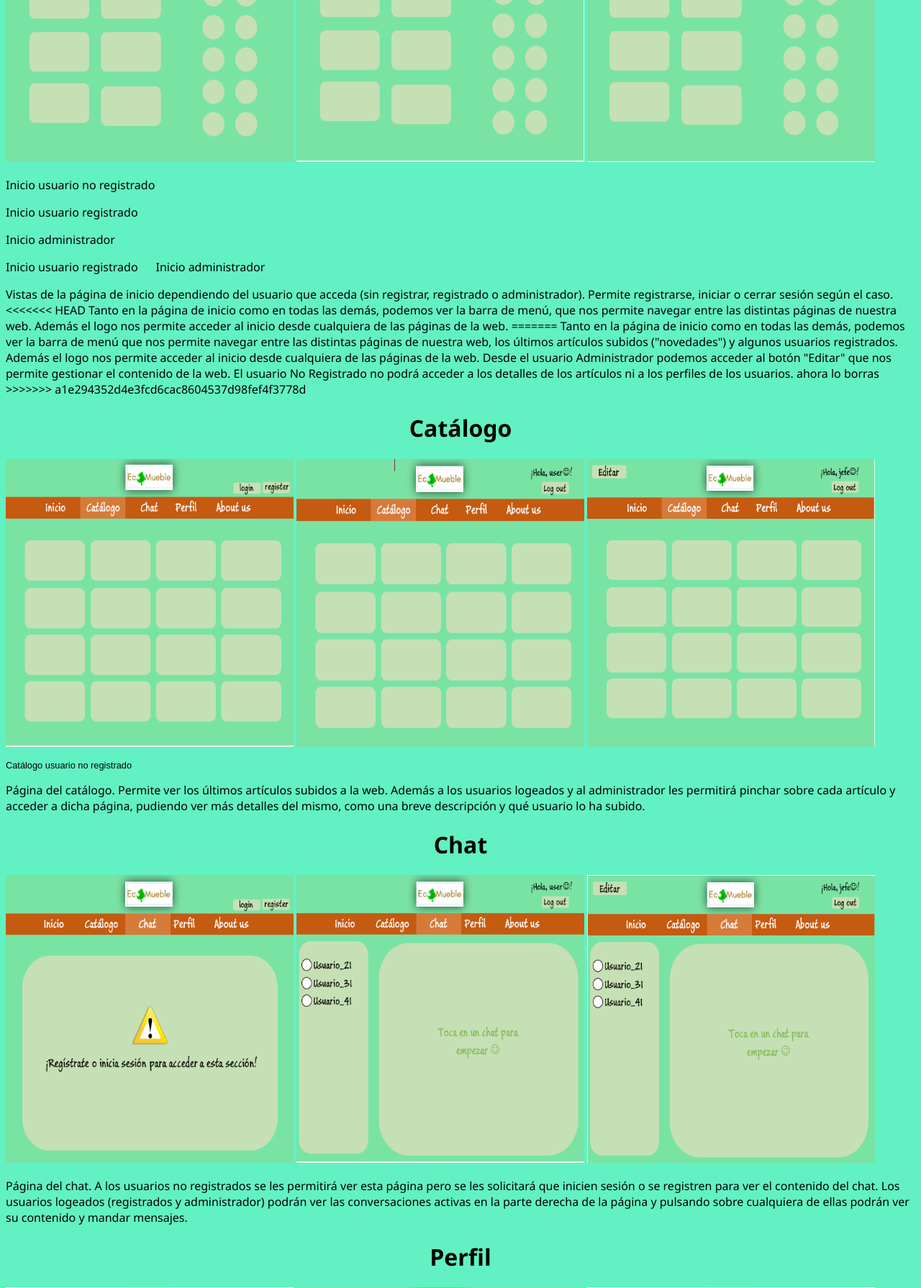
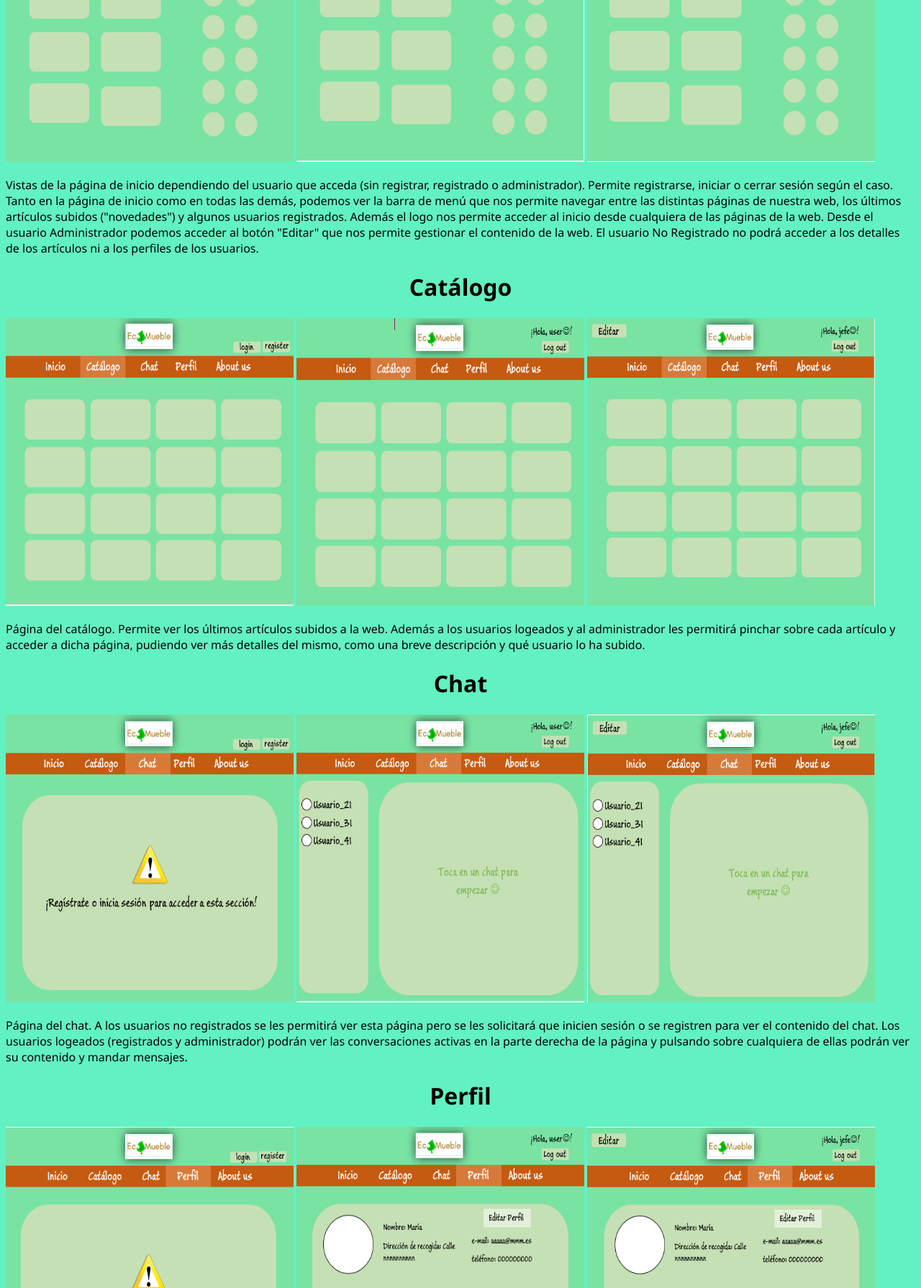
Before and after one commit to GuillermoOvejeroSanchez/ecomueble, a PHP site: page /bocetos.html in a window 1280 px wide. Shown: the part 375-2165 px from the top of the page at 72% size. Run offline with PHP 8.4, Linux system fonts and the light colour scheme.

Commit message:
noe haz pull

```diff
--- a/bocetos.css
+++ b/bocetos.css
@@ -52,8 +52,3 @@ nav li a:hover {
     width: 110px;
     height: 55px;
 }
-
-.pie_izq{
-    text-align: left;
-    font: 80% sans-serif;
-}
--- a/bocetos.html
+++ b/bocetos.html
@@ -30,33 +30,19 @@
         <img src="img/inicio.png" height= "400" width= "400" alt="Inicio usuario no registrado">
         <img src="img/reegistrado.png" height= "400" width= "400" alt="Inicio usuario registrado">
         <img src="img/admin.png" height= "400" width= "400" alt="Inicio administrador">
-        <p class="pie izq"> Inicio usuario no registrado </p>
-        <p class="pie centr">Inicio usuario registrado</p>
-        <p class="pie der">Inicio administrador</p>
-
-        Inicio usuario registrado &nbsp;&nbsp;&nbsp;&nbsp; Inicio administrador</p>
         <p class="desc">Vistas de la página de inicio dependiendo del usuario que acceda (sin registrar,
             registrado o administrador). Permite registrarse, iniciar o cerrar sesión según el caso.
-<<<<<<< HEAD
-            Tanto en la página de inicio como en todas las demás, podemos ver la barra de menú, que nos permite
-            navegar entre las distintas páginas de nuestra web. Además el logo nos permite acceder al inicio
-            desde cualquiera de las páginas de la web.
-=======
             Tanto en la página de inicio como en todas las demás, podemos ver la barra de menú que nos permite
             navegar entre las distintas páginas de nuestra web, los últimos artículos subidos ("novedades") y algunos usuarios registrados. Además el logo nos permite acceder al inicio
             desde cualquiera de las páginas de la web. Desde el usuario Administrador podemos acceder al botón "Editar"
             que nos permite gestionar el contenido de la web. El usuario No Registrado no podrá acceder a los detalles de los artículos ni a los
-            perfiles de los usuarios. ahora lo borras
->>>>>>> a1e294352d4e3fcd6cac8604537d98fef4f3778d
+            perfiles de los usuarios.
         </p>
 
         <h1>Catálogo</h1>
         <img src="img/catalogonr.png" height= "400" width= "400" alt="Catálogo usuario no registrado">
         <img src="img/catalogouser.png" height= "400" width= "400" alt="Catálogo usuario registrado">
         <img src="img/catalogoadmin.png" height= "400" width= "400" alt="Catálogo administrador">
-        <p class="pie_izq">Catálogo usuario no registrado</p>
-        <p class="pie centr"></p>
-        <p class="pie der"></p>
         <p class="desc">Página del catálogo. Permite ver los últimos artículos subidos a la web. Además a los
             usuarios logeados y al administrador les permitirá pinchar sobre cada artículo y acceder a dicha
              página, pudiendo ver más detalles del mismo, como una breve descripción y qué usuario lo ha subido.
@@ -66,9 +52,6 @@
         <img src="img/chatnr.png" height= "400" width= "400" alt="Chat usuario no registrado">
         <img src="img/chatuser.png" height= "400" width= "400" alt="Chat usuario registrado">
         <img src="img/chatadmin.png" height= "400" width= "400" alt="Chat administrador">
-        <p class="pie izq"></p>
-        <p class="pie centr"></p>
-        <p class="pie der"></p>
         <p class="desc">Página del chat. A los usuarios no registrados se les permitirá ver esta página pero
             se les solicitará que inicien sesión o se registren para ver el contenido del chat.
             Los usuarios logeados (registrados y administrador) podrán ver las conversaciones activas
@@ -80,9 +63,6 @@
         <img src="img/perfilnr.png" height= "400" width= "400" alt="Perfil usuario no registrado">
         <img src="img/perfiluser.png" height= "400" width= "400" alt="Perfil usuario registrado">
         <img src="img/perfiladmin.png" height= "400" width= "400" alt="Perfil administrador">
-        <p class="pie izq"></p>
-        <p class="pie centr"></p>
-        <p class="pie der"></p>
         <p class="desc">Perfil de usuario. Los usuarios no registrados no podrán ver la información de esta página,
             se mostrará un mensaje de aviso para que se registren o inicien sesión. Los usuarios registrados podrán
             ver sus datos, su foto y sus artículos publicados. El administrador, además, tendrá un botón para editar
@@ -93,9 +73,6 @@
         <img src="img/aboutnr.png" height= "400" width= "400" alt=" usuario no registrado">
         <img src="img/aboutuser.PNG" height= "400" width= "400" alt=" usuario registrado">
         <img src="img/aboutadmin.png" height= "400" width= "400" alt=" administrador">
-        <p class="pie izq"></p>
-        <p class="pie centr"></p>
-        <p class="pie der"></p>
         <p class="desc">About us, o página de miembros. Es la página con información sobre los miembros del proyecto.
             Es la misma para cualquier tipo de usuario.
         </p>
```
